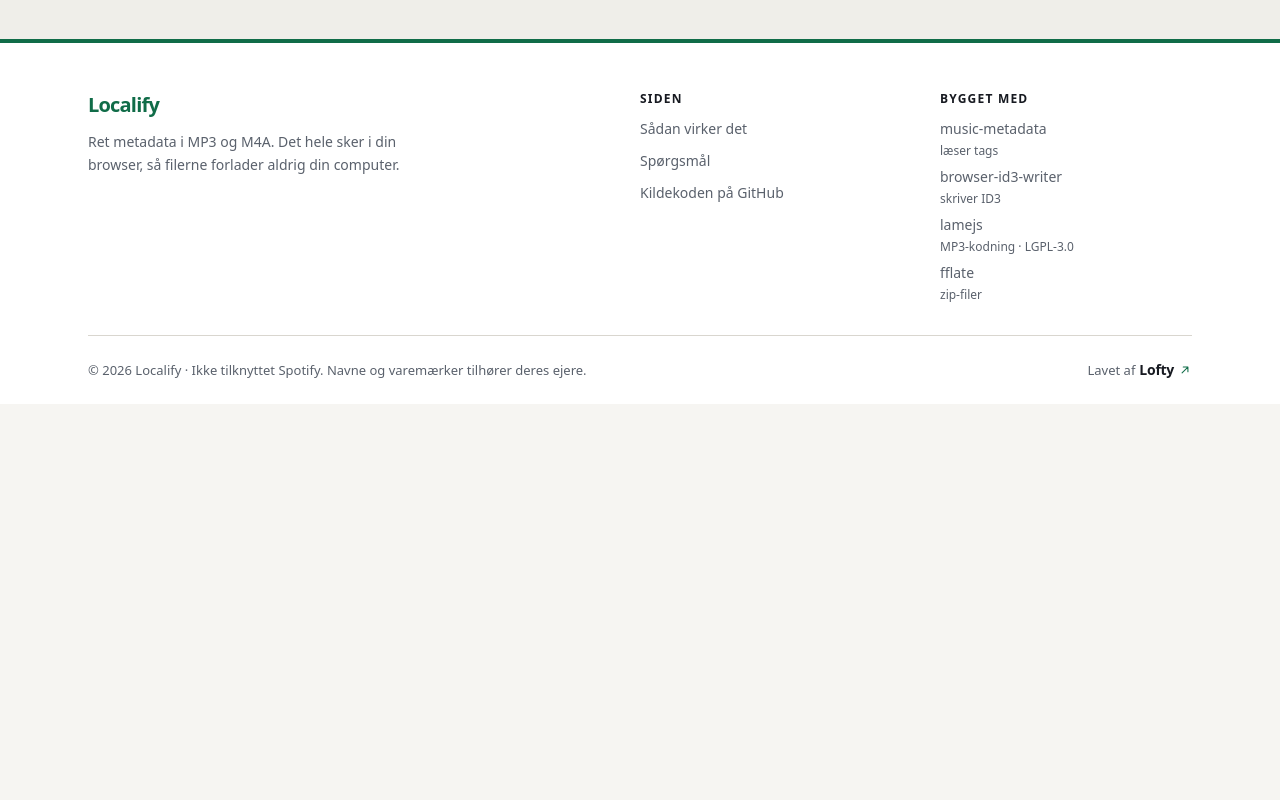
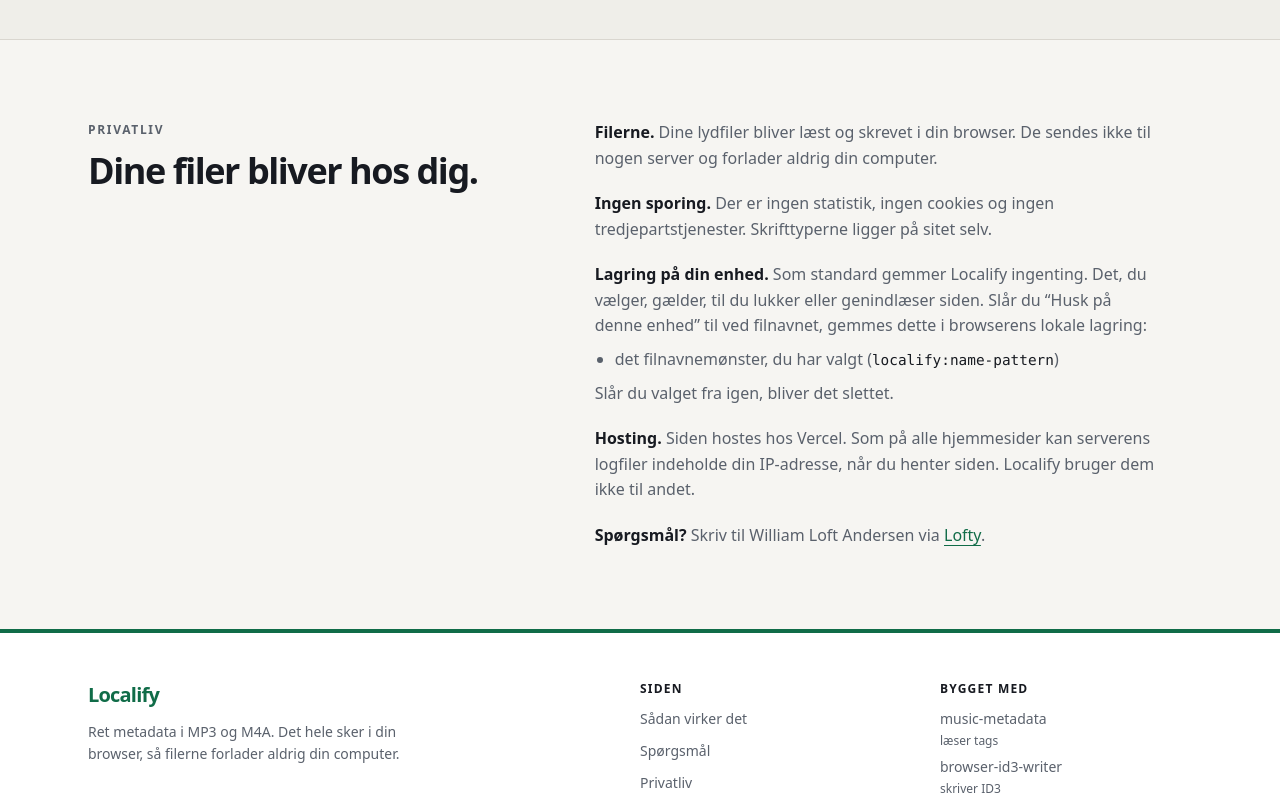
Before and after one commit to williloft/localify, a React (Vite) app: page / in a window 1280 px wide. Shown: the part 1540-2340 px from the top of the page. Before the commit the page ends 1944 px from the top, so only its background shows below. Built offline with nearby package versions, Linux system fonts and the light colour scheme.

Commit message:
feat(privacy): remember the name pattern only on opt-in and add a privacy text (closes #12)

```diff
--- a/package.json
+++ b/package.json
@@ -8,7 +8,7 @@
     "build": "tsc -b && vite build",
     "lint": "oxlint",
     "preview": "vite preview",
-    "test": "tsx test/roundtrip.test.ts && tsx test/filename.test.ts && tsx test/mp4.test.ts && tsx test/encode.test.ts && tsx test/malformed.test.ts && tsx test/zip.test.ts && tsx test/shared.test.ts && tsx test/changes.test.ts",
+    "test": "tsx test/roundtrip.test.ts && tsx test/filename.test.ts && tsx test/mp4.test.ts && tsx test/encode.test.ts && tsx test/malformed.test.ts && tsx test/zip.test.ts && tsx test/shared.test.ts && tsx test/changes.test.ts && tsx test/privacy.test.ts",
     "fixtures": "node test/make-fixtures.mjs",
     "pretest": "node test/make-fixtures.mjs"
   },
--- a/src/App.tsx
+++ b/src/App.tsx
@@ -22,21 +22,11 @@
 import { Icon } from './Icon';
 import { buttonClassName } from './ui';
 import { Notice } from './Notice';
-
-const PATTERN_KEY = 'localify:name-pattern';
+import { Privacy } from './Privacy';
+import { rememberedPattern, writePattern } from './lib/remember';
 
 // Worst-case data switch for break-ui. Dev builds only; production drops the import.
 const DataToggle = import.meta.env.DEV ? lazy(() => import('./dev/DataToggle')) : null;
-
-/** Reading storage throws in some privacy contexts, so never let it break boot. */
-function storedPattern(): NamePattern {
-  try {
-    const v = localStorage.getItem(PATTERN_KEY);
-    return (v as NamePattern) || 'title-artist';
-  } catch {
-    return 'title-artist';
-  }
-}
 
 export interface LoadedFile {
   id: string;
@@ -214,7 +204,9 @@
   const [batchNote, setBatchNote] = useState<BatchNote | null>(null);
   /** Aborted by the Stop button: cuts a conversion short and terminates the zip worker. */
   const stopBatch = useRef<AbortController | null>(null);
-  const [pattern, setPatternState] = useState<NamePattern>(storedPattern);
+  const [pattern, setPatternState] = useState<NamePattern>(() => rememberedPattern() ?? 'title-artist');
+  /** Opt-in: the pattern is kept on this device only while this is on. */
+  const [remember, setRemember] = useState(() => rememberedPattern() !== null);
   const inputRef = useRef<HTMLInputElement>(null);
   const activeSection = useActiveSection(NAV_IDS);
   /** Files marked for a shared edit. Separate from the file open in the editor. */
@@ -226,8 +218,13 @@
 
   const setPattern = useCallback((next: NamePattern) => {
     setPatternState(next);
-    try { localStorage.setItem(PATTERN_KEY, next); } catch { /* not fatal */ }
-  }, []);
+    if (remember) writePattern(next);
+  }, [remember]);
+
+  const changeRemember = useCallback((on: boolean) => {
+    setRemember(on);
+    writePattern(on ? pattern : null);
+  }, [pattern]);
 
   const active = files.find((f) => f.id === activeId) ?? null;
   // What "Download alle som ZIP" would change, per file and in total. Cached per file object.
@@ -810,6 +807,8 @@
                     busy={busy}
                     pattern={pattern}
                     onPatternChange={setPattern}
+                    remember={remember}
+                    onRememberChange={changeRemember}
                     progress={progress}
                     saveNote={saveNote}
                     onUseM4a={offerM4a ? () => { updateActive({ outputFormat: 'm4a' }); setSaveNote(''); setOfferM4a(false); } : undefined}
@@ -824,6 +823,7 @@
         </section>
 
         <About />
+        <Privacy />
 
         <input
           ref={inputRef}
@@ -853,6 +853,7 @@
             <h2 className={FOOTER_HEADING}>Siden</h2>
             <a href="#om" className={FOOTER_LINK}>Sådan virker det</a>
             <a href="#sporgsmal" className={FOOTER_LINK}>Spørgsmål</a>
+            <a href="#privatliv" className={FOOTER_LINK}>Privatliv</a>
             <a href="https://github.com/williloft/localify" className={FOOTER_LINK}>Kildekoden på GitHub</a>
           </nav>
 
--- /dev/null
+++ b/src/Privacy.tsx
@@ -0,0 +1,63 @@
+/** The privacy text. What it says about local storage comes from STORED, so it matches the code. */
+
+import { STORED } from './lib/remember';
+
+export function Privacy() {
+  return (
+    <section id="privatliv" aria-labelledby="privacy-title" className="scroll-mt-16 border-t border-line">
+      <div className="mx-auto max-w-6xl px-4 sm:px-6 py-16 sm:py-20 grid grid-cols-[minmax(0,1fr)] gap-8 lg:grid-cols-[minmax(0,5fr)_minmax(0,7fr)] lg:gap-20">
+        <div>
+          <p className="eyebrow text-ink-dim">Privatliv</p>
+          <h2
+            id="privacy-title"
+            className="mt-3 font-display text-3xl sm:text-4xl font-extrabold hyphens-auto [overflow-wrap:anywhere] tracking-[-0.04em] leading-[1.05] text-ink"
+          >
+            Dine filer bliver hos dig.
+          </h2>
+        </div>
+        <div className="space-y-5 text-ink-dim max-w-[62ch]">
+          <p>
+            <strong className="font-semibold text-ink">Filerne.</strong> Dine lydfiler bliver læst og skrevet i din
+            browser. De sendes ikke til nogen server og forlader aldrig din computer.
+          </p>
+          <p>
+            <strong className="font-semibold text-ink">Ingen sporing.</strong> Der er ingen statistik, ingen
+            cookies og ingen tredjepartstjenester. Skrifttyperne ligger på sitet selv.
+          </p>
+          <div>
+            <p>
+              <strong className="font-semibold text-ink">Lagring på din enhed.</strong> Som standard gemmer
+              Localify ingenting. Det, du vælger, gælder, til du lukker eller genindlæser siden.
+              Slår du “Husk på denne enhed” til ved filnavnet, gemmes dette i browserens lokale lagring:
+            </p>
+            <ul className="mt-2 list-disc space-y-1 pl-5">
+              {STORED.map((s) => (
+                <li key={s.key}>
+                  {s.what} (<code translate="no" className="text-[0.9em] text-ink">{s.key}</code>)
+                </li>
+              ))}
+            </ul>
+            <p className="mt-2">Slår du valget fra igen, bliver det slettet.</p>
+          </div>
+          <p>
+            <strong className="font-semibold text-ink">Hosting.</strong> Siden hostes hos Vercel. Som på alle
+            hjemmesider kan serverens logfiler indeholde din IP-adresse, når du henter siden. Localify bruger dem ikke
+            til andet.
+          </p>
+          <p>
+            <strong className="font-semibold text-ink">Spørgsmål?</strong> Skriv til William Loft Andersen via{' '}
+            <a
+              href="https://lofty-seven.vercel.app"
+              target="_blank"
+              rel="noopener noreferrer"
+              className="text-brand underline underline-offset-4"
+            >
+              Lofty
+            </a>
+            .
+          </p>
+        </div>
+      </div>
+    </section>
+  );
+}
--- a/src/TagEditor.tsx
+++ b/src/TagEditor.tsx
@@ -17,6 +17,8 @@
   busy: boolean;
   pattern: NamePattern;
   onPatternChange: (p: NamePattern) => void;
+  remember: boolean;
+  onRememberChange: (on: boolean) => void;
   /** 0..1 while re-encoding, null otherwise. */
   progress: number | null;
   /** Problems from the last save of this file, or ''. */
@@ -64,7 +66,7 @@
 /** How many preserved fields show before the rest fold behind "+N mere". */
 const CARRIED_SHOWN = 8;
 
-export function TagEditor({ loaded, trackNumber, busy, pattern, onPatternChange, progress, saveNote, onUseM4a, onChange, onSave }: Props) {
+export function TagEditor({ loaded, trackNumber, busy, pattern, onPatternChange, remember, onRememberChange, progress, saveNote, onUseM4a, onChange, onSave }: Props) {
   const { read, editable, cover, file } = loaded;
   const coverInputRef = useRef<HTMLInputElement>(null);
   const [coverDrag, setCoverDrag] = useState(false);
@@ -331,6 +333,15 @@
                 <option key={p.value} value={p.value}>{p.label}</option>
               ))}
             </select>
+            <label className="flex min-h-11 cursor-pointer items-center gap-2 text-sm text-ink-dim">
+              <input
+                type="checkbox"
+                checked={remember}
+                onChange={(e) => onRememberChange(e.target.checked)}
+                className="h-4 w-4 accent-brand"
+              />
+              Husk på denne enhed
+            </label>
           </div>
         </div>
 
--- /dev/null
+++ b/src/lib/remember.ts
@@ -0,0 +1,30 @@
+/**
+ * The only thing Localify ever writes to the device, and only when the visitor
+ * asks for it: the chosen file name pattern, under one localStorage key.
+ * The privacy text in src/Privacy.tsx is built from STORED, so the two cannot drift apart.
+ */
+import type { NamePattern } from './filename';
+
+export const PATTERN_KEY = 'localify:name-pattern';
+
+/** Everything the app may keep in browser storage. Add a key here and the privacy text follows. */
+export const STORED: { key: string; what: string }[] = [
+  { key: PATTERN_KEY, what: 'det filnavnemønster, du har valgt' },
+];
+
+/** The remembered pattern, or null when nothing is remembered. Reading throws in some privacy contexts. */
+export function rememberedPattern(): NamePattern | null {
+  try {
+    return (localStorage.getItem(PATTERN_KEY) as NamePattern | null) || null;
+  } catch {
+    return null;
+  }
+}
+
+/** Remember the pattern on this device, or forget it again. Never fatal. */
+export function writePattern(pattern: NamePattern | null): void {
+  try {
+    if (pattern) localStorage.setItem(PATTERN_KEY, pattern);
+    else localStorage.removeItem(PATTERN_KEY);
+  } catch { /* storage blocked: the pattern still holds for this visit */ }
+}
```
Also changed, not shown: 1 other file (tests, documents, lock files or other folders).
